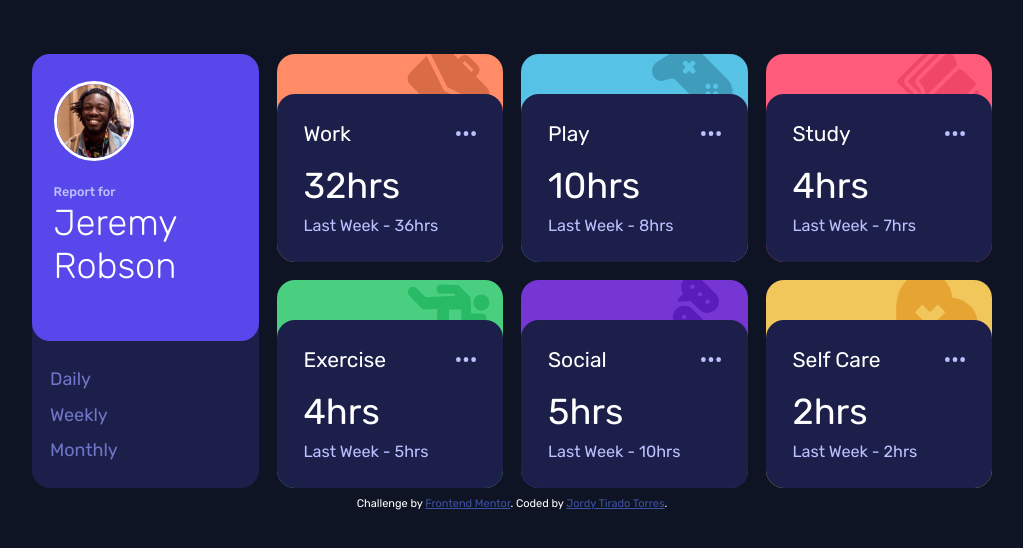
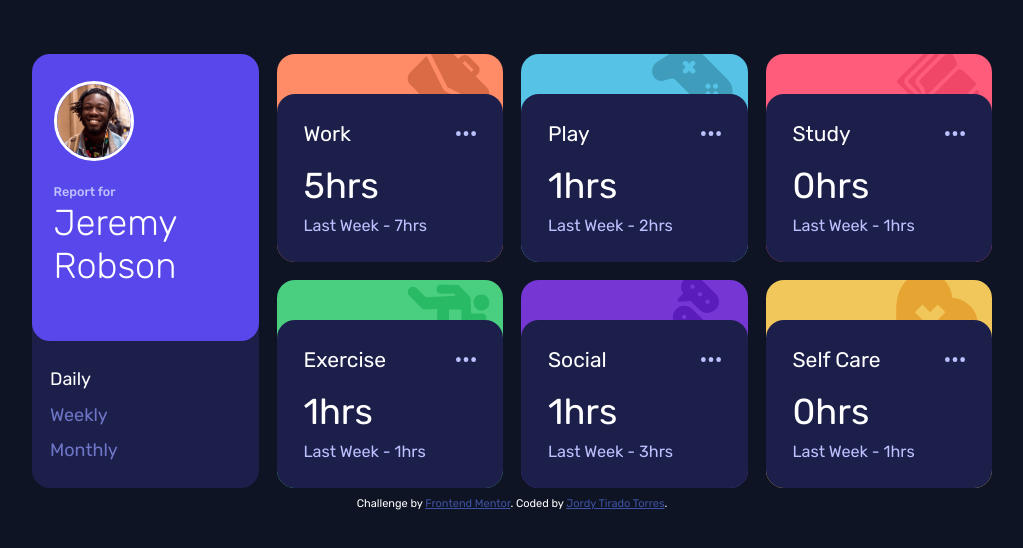
Before and after one commit to jordytiradotorres/time-tracking-dashboard, a plain HTML site: page index.html in a window 1280 px wide. Both pictures are taken after a click on the link "Daily". Shown: the whole page, without its empty margins (128-1151 px from the left). Drawn offline with Linux system fonts and the light colour scheme.

Commit message:
interacting with javascript

```diff
--- a/index.html
+++ b/index.html
@@ -36,15 +36,15 @@
               </div>
 
               <div class="report">
-                <ul>
+                <ul class="report__list">
                   <li>
-                    <a href="#">Daily</a>
+                    <a href="#" class="daily">Daily</a>
                   </li>
                   <li>
-                    <a href="#">Weekly</a>
+                    <a href="#" class="weekly active">Weekly</a>
                   </li>
                   <li>
-                    <a href="#">Monthly</a>
+                    <a href="#" class="monthly">Monthly</a>
                   </li>
                 </ul>
               </div>
--- a/js/index.js
+++ b/js/index.js
@@ -38,12 +38,11 @@ const fetchData = async () => {
   }
 };
 
-const data = fetchData();
-data.then((result) => {
-  console.log(result);
-  result.map((item, index) => {
-    const template = `
-        <div class="item ${item.title.toLowerCase().replaceAll(" ", "-")}">
+const showCard = (item, index, value) => {
+  const hours = item.timeframes[value].current;
+  const lastWeek = item.timeframes[value].previous;
+
+  const template = `
           <figure class="item__image">
             <img src=${images[index].url} alt=${images[index].title} />
           </figure>
@@ -55,13 +54,108 @@ data.then((result) => {
             </div>
 
             <div class="item__date">
-              <time>${item.timeframes.weekly.current}hrs</time>
-              <p>Last Week - ${item.timeframes.weekly.previous}hrs</p>
+              <time>${hours}hrs</time>
+              <p>Last Week - ${lastWeek}hrs</p>
             </div>
           </div>
-        </div>
     `;
 
-    containerItems.insertAdjacentHTML("beforeend", template);
+  return template;
+};
+
+const initialCards = (value) => {
+  return `
+  <div class="dashboard__item">
+    <div class="avatar">
+      <img src="./images/image-jeremy.png" alt="jeremy" />
+      <span>Report for</span>
+      <h3>Jeremy Robson</h3>
+    </div>
+
+    <div class="report">
+      <ul class="report__list">
+      ${
+        value === "daily"
+          ? `<li>
+            <a href="#" class="daily active">Daily</a>
+          </li>
+          <li>
+            <a href="#" class="weekly">Weekly</a>
+          </li>
+          <li>
+            <a href="#" class="monthly">Monthly</a>
+          </li>`
+          : ""
+      }
+      ${
+        value === "weekly"
+          ? `<li>
+            <a href="#" class="daily">Daily</a>
+          </li>
+          <li>
+            <a href="#" class="weekly active">Weekly</a>
+          </li>
+          <li>
+            <a href="#" class="monthly">Monthly</a>
+          </li>`
+          : ""
+      }
+      ${
+        value === "monthly"
+          ? `<li>
+            <a href="#" class="daily">Daily</a>
+          </li>
+          <li>
+            <a href="#" class="weekly">Weekly</a>
+          </li>
+          <li>
+            <a href="#" class="monthly active">Monthly</a>
+          </li>`
+          : ""
+      }
+      </ul>
+    </div>
+</div>`;
+};
+
+document.addEventListener("DOMContentLoaded", (e) => {
+  let value = "weekly";
+
+  const data = fetchData();
+  data.then((result) => {
+    const fragment = document.createDocumentFragment();
+
+    result.map((item, index) => {
+      const restContent = document.createElement("div");
+      restContent.classList.add("item");
+      restContent.innerHTML = showCard(item, index, value);
+
+      fragment.appendChild(restContent);
+    });
+
+    containerItems.appendChild(fragment);
   });
 });
+
+document.addEventListener("click", (e) => {
+  if (e.target.tagName === "A") {
+    const reportListValue = e.target.textContent.toLowerCase().trim();
+    const fragment = document.createDocumentFragment();
+
+    let value = e.target.classList.value;
+
+    const data = fetchData();
+    data.then((result) => {
+      containerItems.innerHTML = initialCards(value);
+
+      result.map((item, index) => {
+        const restContent = document.createElement("div");
+        restContent.classList.add("item");
+        restContent.innerHTML = showCard(item, index, reportListValue);
+
+        fragment.appendChild(restContent);
+      });
+      containerItems.appendChild(fragment);
+    });
+  }
+});
--- a/scss/components/_dashboard.scss
+++ b/scss/components/_dashboard.scss
@@ -159,6 +159,7 @@
       padding: 2rem 1rem;
       margin-top: -1.9rem;
       overflow: hidden;
+      min-width: 200px;
 
       @include mq(medium) {
         padding: 1.5rem;
--- a/scss/config/_base.scss
+++ b/scss/config/_base.scss
@@ -74,3 +74,7 @@ body {
   padding: 0.5rem;
   color: #ffffff;
 }
+
+a.active {
+  color: #ffffff !important;
+}
```
Also changed, not shown: css/styles.css.
